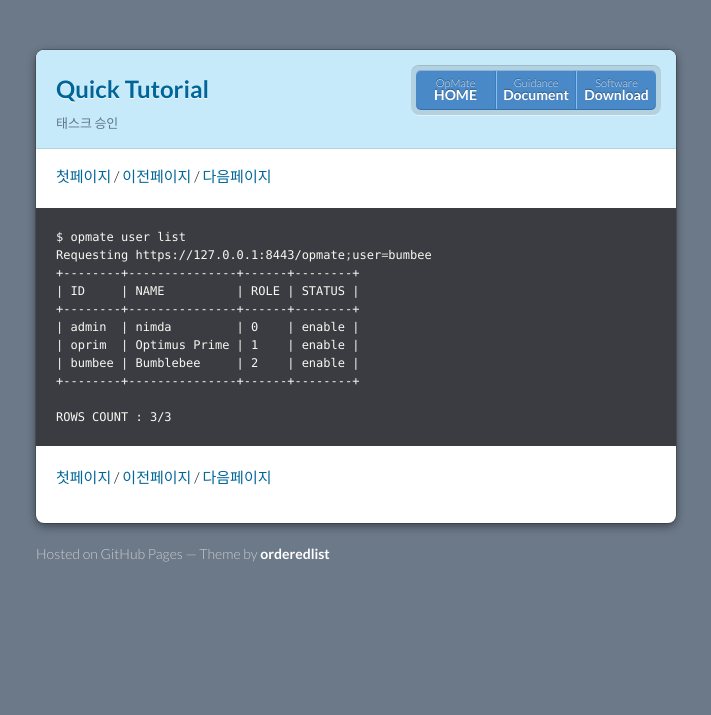
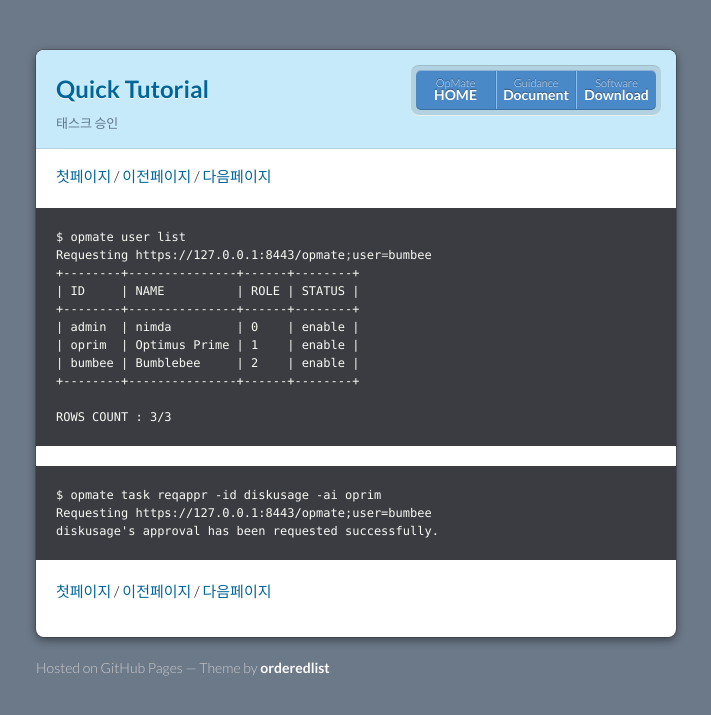
Before and after one commit to opmate/opmate.github.io, a Jekyll site: the page built from document/QuickTutorial5.md, in a window 1280 px wide. Shown: the top 715 px of the page, without its empty margins (284-995 px from the left). Built offline with Jekyll 4.4.1, drawn with Linux system fonts in a browser that asks for light colours; our own code applies the rules of GitHub Pages for plain Markdown files; a script that is not in the unit is left out; the repository's description, which GitHub fills in, is left out.

Commit message:
Update QuickTutorial5.md

````diff
--- a/document/QuickTutorial5.md
+++ b/document/QuickTutorial5.md
@@ -19,4 +19,10 @@
 ROWS COUNT : 3/3
 ```
 
+```
+$ opmate task reqappr -id diskusage -ai oprim
+Requesting https://127.0.0.1:8443/opmate;user=bumbee
+diskusage's approval has been requested successfully.
+```
+
 [첫페이지](QuickTutorial.md) / [이전페이지](QuickTutorial4.md) / [다음페이지](QuickTutorial6.md)
````
